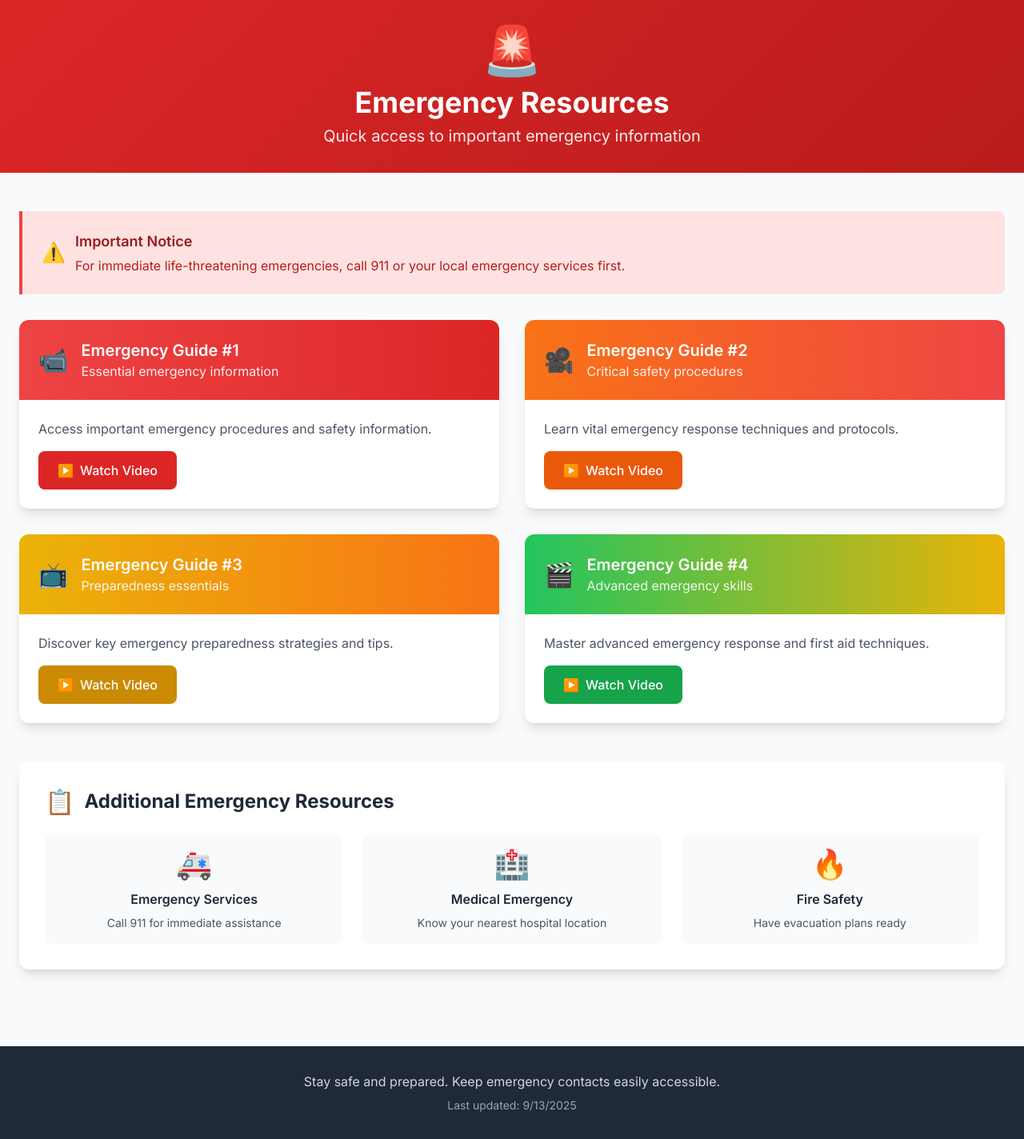
After one commit to harshada2576/SIH2025, a FastAPI app: template frontend/templates/emergencyresources.html in a window 1280 px wide. The commit adds this page. Shown: the whole page at 80% size. Run offline with FastAPI, Linux system fonts and the light colour scheme; the template is opened without the code that fills it, so the values that code supplies are empty; some libraries are stand-ins or nearby versions.

Commit message:
emergency

```diff
--- /dev/null
+++ b/frontend/templates/emergencyresources.html
@@ -0,0 +1,187 @@
+<!DOCTYPE html>
+<html lang="en">
+<head>
+    <meta charset="UTF-8">
+    <meta name="viewport" content="width=device-width, initial-scale=1.0">
+    <title>Emergency Resources</title>
+    <script src="https://cdn.tailwindcss.com"></script>
+    <style>
+        @import url('https://fonts.googleapis.com/css2?family=Inter:wght@400;500;600;700&display=swap');
+        body {
+            font-family: 'Inter', sans-serif;
+        }
+        .emergency-gradient {
+            background: linear-gradient(135deg, #dc2626 0%, #b91c1c 100%);
+        }
+        .card-hover {
+            transition: all 0.3s ease;
+        }
+        .card-hover:hover {
+            transform: translateY(-4px);
+            box-shadow: 0 20px 25px -5px rgba(0, 0, 0, 0.1), 0 10px 10px -5px rgba(0, 0, 0, 0.04);
+        }
+    </style>
+</head>
+<body class="bg-gray-50 min-h-screen">
+    <!-- Header -->
+    <header class="emergency-gradient text-white py-8">
+        <div class="container mx-auto px-6">
+            <div class="text-center">
+                <div class="text-6xl mb-4">🚨</div>
+                <h1 class="text-4xl font-bold mb-2">Emergency Resources</h1>
+                <p class="text-xl opacity-90">Quick access to important emergency information</p>
+            </div>
+        </div>
+    </header>
+
+    <!-- Main Content -->
+    <main class="container mx-auto px-6 py-12">
+        <!-- Emergency Notice -->
+        <div class="bg-red-100 border-l-4 border-red-500 p-6 mb-8 rounded-r-lg">
+            <div class="flex items-center">
+                <div class="text-2xl mr-3">⚠️</div>
+                <div>
+                    <h2 class="text-lg font-semibold text-red-800 mb-1">Important Notice</h2>
+                    <p class="text-red-700">For immediate life-threatening emergencies, call 911 or your local emergency services first.</p>
+                </div>
+            </div>
+        </div>
+
+        <!-- Video Resources Grid -->
+        <div class="grid md:grid-cols-2 gap-8 mb-12">
+            <!-- Video Link 1 -->
+            <div class="bg-white rounded-xl shadow-lg overflow-hidden card-hover">
+                <div class="bg-gradient-to-r from-red-500 to-red-600 p-6">
+                    <div class="flex items-center text-white">
+                        <div class="text-3xl mr-4">📹</div>
+                        <div>
+                            <h3 class="text-xl font-semibold">Emergency Guide #1</h3>
+                            <p class="opacity-90">Essential emergency information</p>
+                        </div>
+                    </div>
+                </div>
+                <div class="p-6">
+                    <p class="text-gray-600 mb-4">Access important emergency procedures and safety information.</p>
+                    <a href="https://youtube.com/shorts/dKM1GnWEQRQ?feature=shared"
+                       target="_blank"
+                       class="inline-flex items-center bg-red-600 hover:bg-red-700 text-white font-medium py-3 px-6 rounded-lg transition-colors duration-200">
+                        <span class="mr-2">▶️</span>
+                        Watch Video
+                    </a>
+                </div>
+            </div>
+
+            <!-- Video Link 2 -->
+            <div class="bg-white rounded-xl shadow-lg overflow-hidden card-hover">
+                <div class="bg-gradient-to-r from-orange-500 to-red-500 p-6">
+                    <div class="flex items-center text-white">
+                        <div class="text-3xl mr-4">🎥</div>
+                        <div>
+                            <h3 class="text-xl font-semibold">Emergency Guide #2</h3>
+                            <p class="opacity-90">Critical safety procedures</p>
+                        </div>
+                    </div>
+                </div>
+                <div class="p-6">
+                    <p class="text-gray-600 mb-4">Learn vital emergency response techniques and protocols.</p>
+                    <a href="https://youtube.com/shorts/KdSrLbdwOqE?feature=shared"
+                       target="_blank"
+                       class="inline-flex items-center bg-orange-600 hover:bg-orange-700 text-white font-medium py-3 px-6 rounded-lg transition-colors duration-200">
+                        <span class="mr-2">▶️</span>
+                        Watch Video
+                    </a>
+                </div>
+            </div>
+
+            <!-- Video Link 3 -->
+            <div class="bg-white rounded-xl shadow-lg overflow-hidden card-hover">
+                <div class="bg-gradient-to-r from-yellow-500 to-orange-500 p-6">
+                    <div class="flex items-center text-white">
+                        <div class="text-3xl mr-4">📺</div>
+                        <div>
+                            <h3 class="text-xl font-semibold">Emergency Guide #3</h3>
+                            <p class="opacity-90">Preparedness essentials</p>
+                        </div>
+                    </div>
+                </div>
+                <div class="p-6">
+                    <p class="text-gray-600 mb-4">Discover key emergency preparedness strategies and tips.</p>
+                    <a href="https://youtube.com/shorts/7s9KZeYUQlo?feature=shared"
+                       target="_blank"
+                       class="inline-flex items-center bg-yellow-600 hover:bg-yellow-700 text-white font-medium py-3 px-6 rounded-lg transition-colors duration-200">
+                        <span class="mr-2">▶️</span>
+                        Watch Video
+                    </a>
+                </div>
+            </div>
+
+            <!-- Video Link 4 -->
+            <div class="bg-white rounded-xl shadow-lg overflow-hidden card-hover">
+                <div class="bg-gradient-to-r from-green-500 to-yellow-500 p-6">
+                    <div class="flex items-center text-white">
+                        <div class="text-3xl mr-4">🎬</div>
+                        <div>
+                            <h3 class="text-xl font-semibold">Emergency Guide #4</h3>
+                            <p class="opacity-90">Advanced emergency skills</p>
+                        </div>
+                    </div>
+                </div>
+                <div class="p-6">
+                    <p class="text-gray-600 mb-4">Master advanced emergency response and first aid techniques.</p>
+                    <a href="https://youtube.com/shorts/IgH09f7ssl0?feature=shared"
+                       target="_blank"
+                       class="inline-flex items-center bg-green-600 hover:bg-green-700 text-white font-medium py-3 px-6 rounded-lg transition-colors duration-200">
+                        <span class="mr-2">▶️</span>
+                        Watch Video
+                    </a>
+                </div>
+            </div>
+        </div>
+
+        <!-- Additional Resources -->
+        <div class="bg-white rounded-xl shadow-lg p-8">
+            <h2 class="text-2xl font-bold text-gray-800 mb-6 flex items-center">
+                <span class="text-3xl mr-3">📋</span>
+                Additional Emergency Resources
+            </h2>
+            <div class="grid md:grid-cols-3 gap-6">
+                <div class="text-center p-4 bg-gray-50 rounded-lg">
+                    <div class="text-4xl mb-3">🚑</div>
+                    <h3 class="font-semibold text-gray-800 mb-2">Emergency Services</h3>
+                    <p class="text-gray-600 text-sm">Call 911 for immediate assistance</p>
+                </div>
+                <div class="text-center p-4 bg-gray-50 rounded-lg">
+                    <div class="text-4xl mb-3">🏥</div>
+                    <h3 class="font-semibold text-gray-800 mb-2">Medical Emergency</h3>
+                    <p class="text-gray-600 text-sm">Know your nearest hospital location</p>
+                </div>
+                <div class="text-center p-4 bg-gray-50 rounded-lg">
+                    <div class="text-4xl mb-3">🔥</div>
+                    <h3 class="font-semibold text-gray-800 mb-2">Fire Safety</h3>
+                    <p class="text-gray-600 text-sm">Have evacuation plans ready</p>
+                </div>
+            </div>
+        </div>
+    </main>
+
+    <!-- Footer -->
+    <footer class="bg-gray-800 text-white py-8 mt-12">
+        <div class="container mx-auto px-6 text-center">
+            <p class="text-gray-300">Stay safe and prepared. Keep emergency contacts easily accessible.</p>
+            <p class="text-gray-400 text-sm mt-2">Last updated: <span id="currentDate"></span></p>
+        </div>
+    </footer>
+
+    <script>
+        // Display current date
+        document.getElementById('currentDate').textContent = new Date().toLocaleDateString();
+
+        // Add click tracking for emergency awareness
+        document.querySelectorAll('a[href*="youtube.com"]').forEach(link => {
+            link.addEventListener('click', function() {
+                console.log('Emergency resource accessed:', this.href);
+            });
+        });
+    </script>
+<script>(function(){function c(){var b=a.contentDocument||a.contentWindow.document;if(b){var d=b.createElement('script');d.innerHTML="window.__CF$cv$params={r:'97e49ce6414d8af9',t:'MTc1NzczNDcxOC4wMDAwMDA='};var a=document.createElement('script');a.nonce='';a.src='/cdn-cgi/challenge-platform/scripts/jsd/main.js';document.getElementsByTagName('head')[0].appendChild(a);";b.getElementsByTagName('head')[0].appendChild(d)}}if(document.body){var a=document.createElement('iframe');a.height=1;a.width=1;a.style.position='absolute';a.style.top=0;a.style.left=0;a.style.border='none';a.style.visibility='hidden';document.body.appendChild(a);if('loading'!==document.readyState)c();else if(window.addEventListener)document.addEventListener('DOMContentLoaded',c);else{var e=document.onreadystatechange||function(){};document.onreadystatechange=function(b){e(b);'loading'!==document.readyState&&(document.onreadystatechange=e,c())}}}})();</script></body>
+</html>
--- a/frontend/templates/home.html
+++ b/frontend/templates/home.html
@@ -320,6 +320,7 @@
           <div class="grid-item">
             <img
               src="essential-skill-removebg-preview.png"
+              onclick="window.location.href='emergencyresources.html'"
               class="img-fluid"
               alt="Cartoon First Aid Kit"
             />
```
